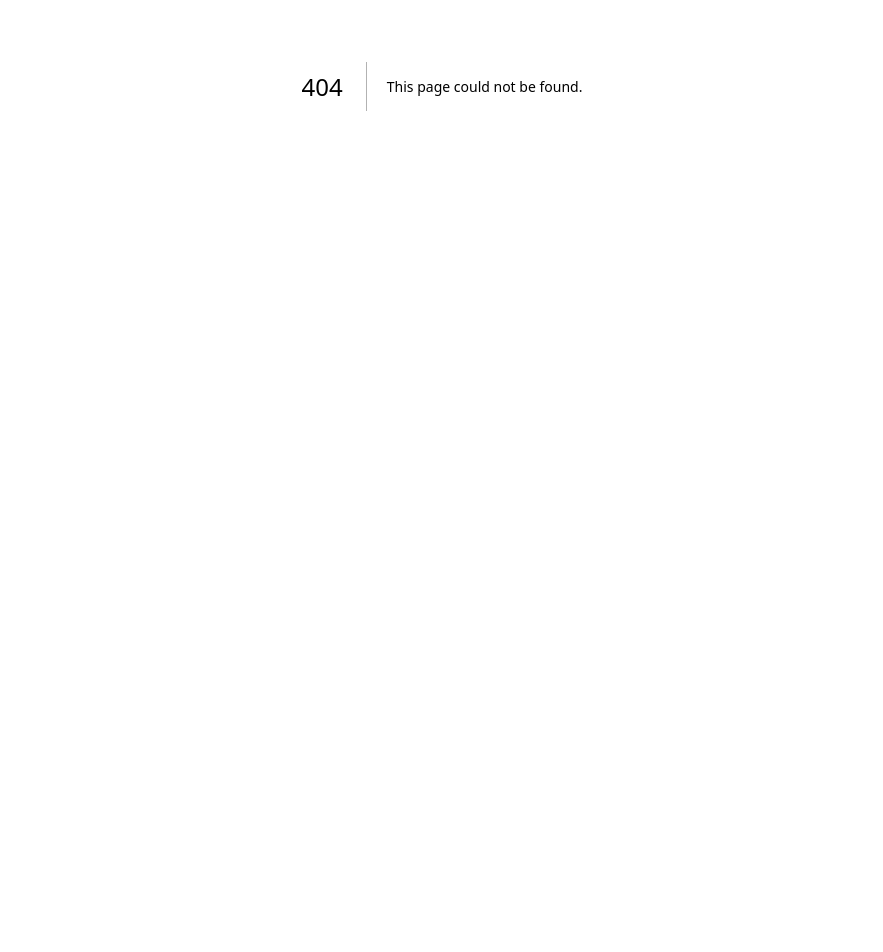
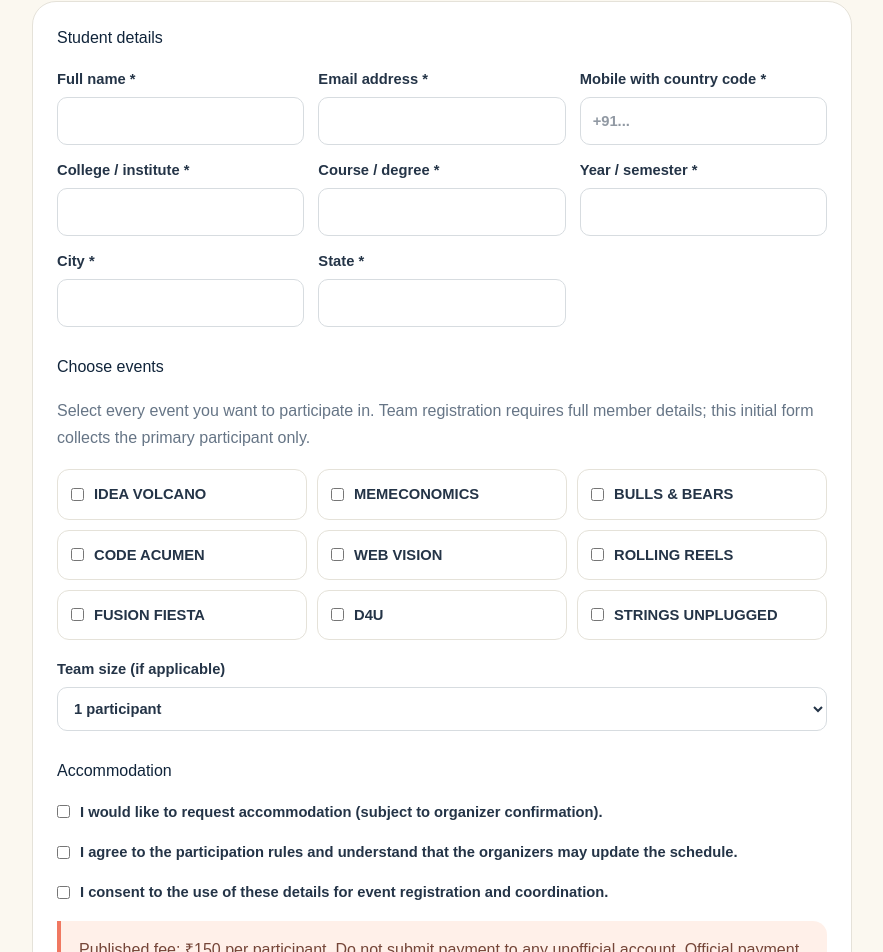
Before and after one commit to ericdevesh/mosaic-montage-2026, a Next.js app: page /register in a window 1280 px wide. Before the commit this address had no page. Shown: the part 314-1266 px from the top of the page, without its empty margins (198-1081 px from the left). Before the commit the page ends 800 px from the top, so only its background shows below. Built offline with nearby package versions, Linux system fonts and the light colour scheme.

Commit message:
Add app/register/page.tsx

```diff
--- /dev/null
+++ b/app/register/page.tsx
@@ -0,0 +1,68 @@
+"use client";
+
+import { FormEvent, useState } from "react";
+
+const eventOptions = [
+  ["idea-volcano","IDEA VOLCANO"],["memeconomics","MEMECONOMICS"],["bulls-bears","BULLS & BEARS"],
+  ["code-acumen","CODE ACUMEN"],["web-vision","WEB VISION"],["rolling-reels","ROLLING REELS"],
+  ["fusion-fiesta","FUSION FIESTA"],["d4u","D4U"],["strings-unplugged","STRINGS UNPLUGGED"]
+];
+
+export default function RegisterPage() {
+  const [busy,setBusy] = useState(false);
+  const [message,setMessage] = useState("");
+  const [reference,setReference] = useState("");
+  const [selected,setSelected] = useState<string[]>([]);
+  const [teamSize,setTeamSize] = useState("1");
+  async function submit(e: FormEvent<HTMLFormElement>) {
+    e.preventDefault(); setBusy(true); setMessage(""); setReference("");
+    const form = new FormData(e.currentTarget);
+    const payload = Object.fromEntries(form.entries());
+    payload.events = selected.join(",");
+    payload.team_size = teamSize;
+    try {
+      const response = await fetch("/api/register",{method:"POST",headers:{"Content-Type":"application/json"},body:JSON.stringify(payload)});
+      const result = await response.json();
+      if (!response.ok) throw new Error(result.error || "Registration could not be submitted.");
+      setReference(result.reference);
+      setMessage("Your registration has been received.");
+      e.currentTarget.reset(); setSelected([]);
+    } catch (err) {
+      setMessage(err instanceof Error ? err.message : "Something went wrong. Please try again.");
+    } finally { setBusy(false); }
+  }
+  return <main style={{minHeight:"100vh",padding:"48px 0"}}>
+    <div className="container" style={{maxWidth:820}}>
+      <a href="/" style={{color:"var(--teal)",fontWeight:800}}>← Back to fest website</a>
+      <div style={{marginTop:26,marginBottom:24}}><div className="eyebrow">MOSAIC-MONTAGE 2026</div><h1 style={{fontSize:"clamp(2.5rem,7vw,4rem)",letterSpacing:"-.06em",color:"var(--navy)",margin:"12px 0"}}>Student registration</h1><p className="muted">Registration costs ₹150 per participant. Your submission can only be confirmed when the registration service and database have been configured by the organizers.</p></div>
+      {message && <div role="status" className="notice" style={{marginBottom:20}}>{message}{reference && <p><strong>Registration reference: {reference}</strong></p>}</div>}
+      <form onSubmit={submit} className="day" style={{display:"grid",gap:18}}>
+        <h2 style={{margin:0,color:"var(--navy)"}}>Student details</h2>
+        <div style={{display:"grid",gridTemplateColumns:"repeat(auto-fit,minmax(220px,1fr))",gap:14}}>
+          <label>Full name *<input name="full_name" required autoComplete="name" className="form-control" /></label>
+          <label>Email address *<input name="email" type="email" required autoComplete="email" className="form-control" /></label>
+          <label>Mobile with country code *<input name="mobile" required placeholder="+91..." className="form-control" /></label>
+          <label>College / institute *<input name="institution" required className="form-control" /></label>
+          <label>Course / degree *<input name="course" required className="form-control" /></label>
+          <label>Year / semester *<input name="year_semester" required className="form-control" /></label>
+          <label>City *<input name="city" required className="form-control" /></label>
+          <label>State *<input name="state" required className="form-control" /></label>
+        </div>
+        <h2 style={{margin:"10px 0 0",color:"var(--navy)"}}>Choose events</h2>
+        <p className="muted" style={{margin:0}}>Select every event you want to participate in. Team registration requires full member details; this initial form collects the primary participant only.</p>
+        <div style={{display:"grid",gridTemplateColumns:"repeat(auto-fit,minmax(220px,1fr))",gap:10}}>
+          {eventOptions.map(([id,name])=><label key={id} style={{display:"flex",gap:10,alignItems:"center",border:"1px solid #e5e2d9",borderRadius:12,padding:13,background:"#fff"}}><input type="checkbox" checked={selected.includes(id)} onChange={e=>setSelected(old=>e.target.checked?[...old,id]:old.filter(x=>x!==id))}/><span style={{fontWeight:750}}>{name}</span></label>)}
+        </div>
+        <label>Team size (if applicable)<select value={teamSize} onChange={e=>setTeamSize(e.target.value)} className="form-control"><option value="1">1 participant</option><option value="2">2 participants</option><option value="3">3 participants</option><option value="4">4 participants</option></select></label>
+        <h2 style={{margin:"10px 0 0",color:"var(--navy)"}}>Accommodation</h2>
+        <label style={{display:"flex",gap:10,alignItems:"center"}}><input name="accommodation_requested" type="checkbox" value="yes"/> I would like to request accommodation (subject to organizer confirmation).</label>
+        <label style={{display:"flex",gap:10,alignItems:"start"}}><input name="consent_terms" type="checkbox" required value="yes" style={{marginTop:5}}/> I agree to the participation rules and understand that the organizers may update the schedule.</label>
+        <label style={{display:"flex",gap:10,alignItems:"start"}}><input name="consent_privacy" type="checkbox" required value="yes" style={{marginTop:5}}/> I consent to the use of these details for event registration and coordination.</label>
+        <div className="notice">Published fee: ₹150 per participant. Do not submit payment to any unofficial account. Official payment instructions will be provided by the organizers.</div>
+        <button disabled={busy || selected.length===0} className="btn btn-primary" type="submit">{busy?"Submitting…":"Submit registration"}</button>
+        <small className="muted">If database configuration is incomplete, this form will show an error instead of claiming that your registration was saved.</small>
+      </form>
+    </div>
+    <style jsx>{`.form-control{display:block;width:100%;margin-top:7px;border:1px solid #d7dce0;border-radius:10px;background:white;padding:12px;color:#243447}.form-control:focus{outline:2px solid #0f9e9a;outline-offset:2px}label{font-size:.92rem;font-weight:650;color:#243447}`}</style>
+  </main>;
+}
```
